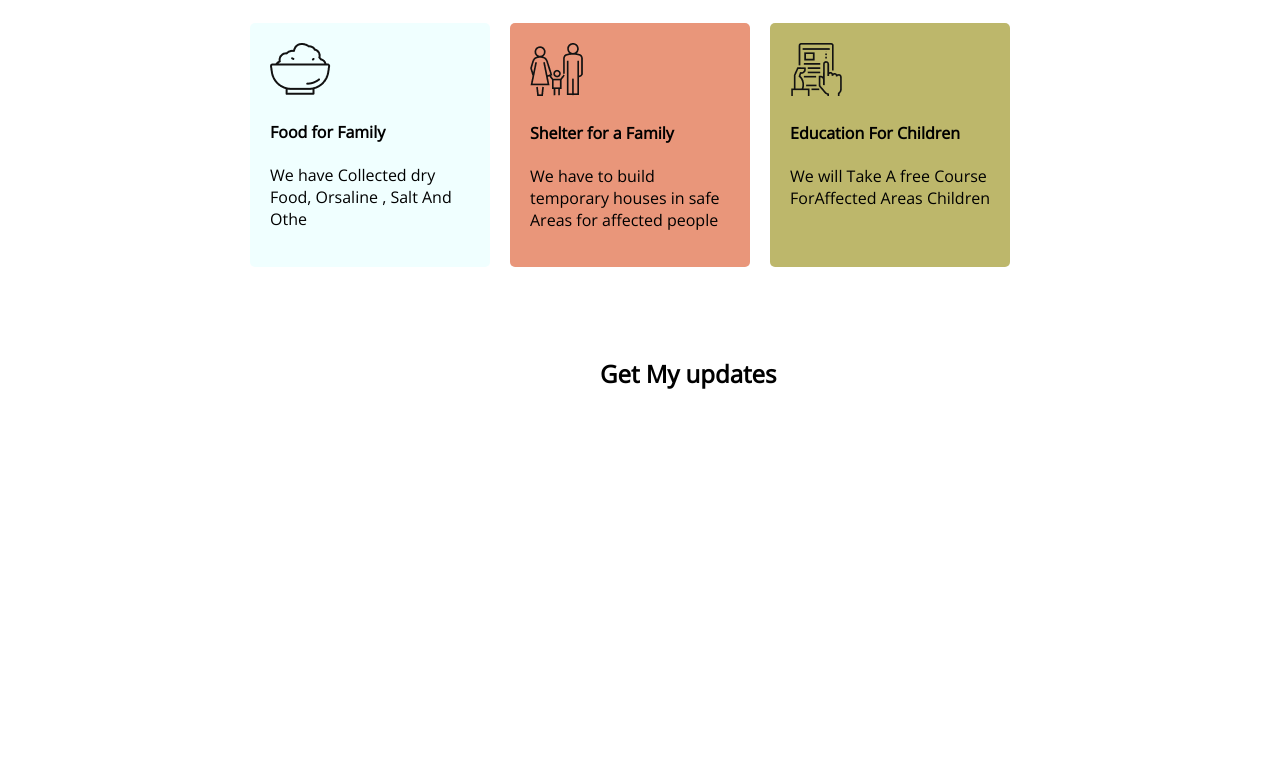
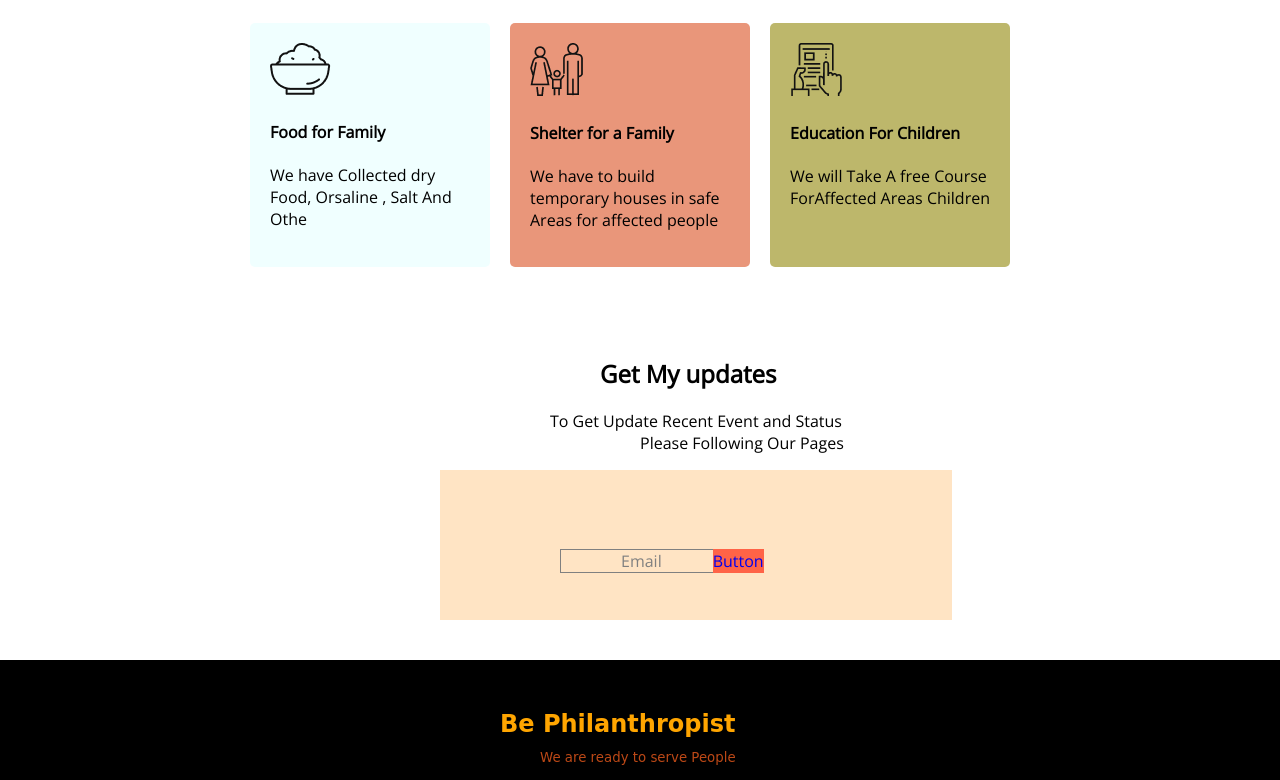
Before and after one commit to shakirmouri/donate-flood-affectedPeople, a plain HTML site: page index.html in a window 1280 px wide. Shown: the part 1270-2050 px from the top of the page. Before the commit the page ends 1680 px from the top, so only its background shows below. Drawn offline with nearby package versions, Linux system fonts and the light colour scheme.

Commit message:
submitted

```diff
--- a/index.html
+++ b/index.html
@@ -96,9 +96,26 @@
          </h2>
         </div>
         <div class="update-content-two">
-
+         <p>To Get Update Recent Event and Status<br>
+        <span>Please Following Our Pages  </span>
+        </p>
+        </div>
+        <div class="subscribe">
+           <div class="subscribe-flexbox">
+              <div class="subscribe-mail">
+                <a href="#" class="email">Email</a>
+              </div>
+            <div class="button">
+                <a href="#" class="subscribe-button">Button</a>
+            </div>
+           </div>
         </div>
 
     </section>
 </body>
+<footer>
+  <h2 class="style-text">Be Philanthropist<br>
+  </h2>
+  <small>We are ready to serve People</small>
+</footer>
 </html>
--- a/style.css
+++ b/style.css
@@ -7,6 +7,9 @@ h1{
     margin-top: 0%;
     font-size: 45px;
 
+}
+h2{
+    margin-top: 0px;
 }
 
 .header-content{
@@ -140,3 +143,57 @@ margin-left: 600px;
   .update-content-two{
     margin-left: 550px;
 }
+.subscribe{
+
+    margin-left: 440px;
+    margin-top: 30pxS;
+    width: 40%;
+    height: 150px;
+    position: relative;
+    background-color: bisque;
+    margin-bottom: 40px;
+}
+.subscribe-flexbox{
+    position: absolute;
+    display: flex;
+    margin-top: 80px;
+    margin-left: 120px;
+
+}
+.subscribe-button{
+    margin-left: -10px;
+    background-color: tomato;
+    border: none;
+    padding-top: 1px;
+    padding-bottom: 1px;
+    text-decoration: none;
+}
+.email{
+    text-decoration: none;
+    padding-left: 60px;
+    padding-right: 60px;
+    border: 1px solid grey;
+    color: grey;
+}
+footer{
+    margin-top: 20px;
+    width: 100%;
+    height: 120px;
+    background-color: black;
+    position: relative;
+
+}
+.style-text{
+    font-family: cursive;
+    position: absolute;
+    margin-top: 50px;
+    color: orange;
+    margin-left: 500px;
+}
+small{
+    font-family: cursive;
+    color: rgb(188, 72, 22);
+    position: absolute;
+    margin-top: 90px;
+    margin-left: 540px;
+}
```
